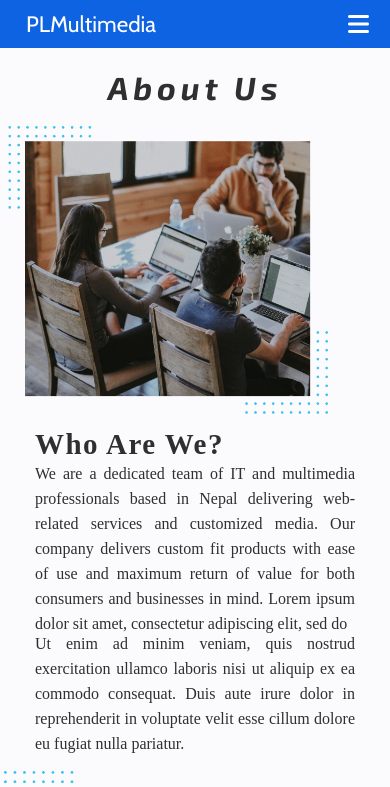
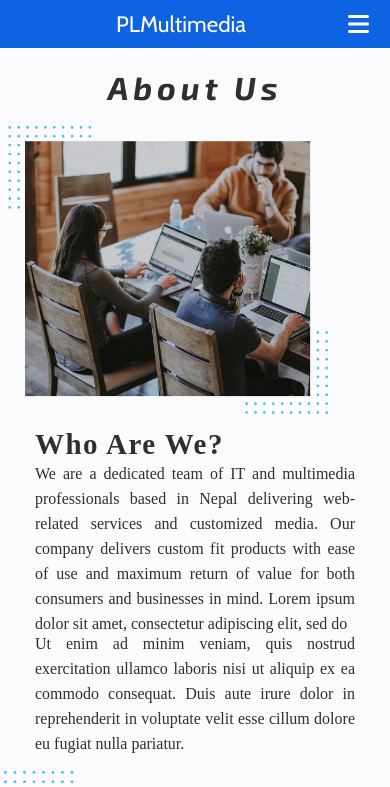
Before and after one commit to SDhakZ/PLMultimedia-Website, a React (Create React App) app: page /about in a window 390 px wide. Shown: the top 787 px of the page. Built offline with nearby package versions, Linux system fonts and the light colour scheme.

Commit message:
"flex-grow in nav-logo"

```diff
--- a/src/components/CSSmodules/NavBar.module.css
+++ b/src/components/CSSmodules/NavBar.module.css
@@ -12,8 +12,6 @@
   padding: 0 8.75rem;
 }
 
-/* Navigation link hover effects */
-
 .nav-container {
   display: flex;
   justify-content: center;
@@ -21,7 +19,7 @@
   width: 100%;
   height: 80px;
 }
-
+/* Navigation logo styles */
 .nav-logo {
   color: #fff;
   align-items: center;
@@ -59,6 +57,7 @@
   margin-left: 1rem;
 }
 
+/* Active nav link styles */
 .nav-item .active {
   border-bottom: 3px solid white;
   font-size: 1.5rem;
@@ -66,6 +65,7 @@
   bottom: 9px;
 }
 
+/* Nav link hover effect */
 .nav-links:before {
   content: " ";
   position: absolute;
@@ -86,6 +86,7 @@
   transition-delay: 0s;
 }
 
+/* Hamburger icon style */
 .nav-icon {
   display: none;
 }
@@ -130,6 +131,11 @@
     transition: all 0.3s;
     overflow-x: hidden;
   }
+
+  .nav-logo {
+    flex-grow: 0;
+  }
+
   .navbar {
     height: 4rem;
   }
--- a/src/components/Pages/About.jsx
+++ b/src/components/Pages/About.jsx
@@ -9,7 +9,7 @@ function About() {
       <h1 className={AboutCSS.aboutUs}>About Us</h1>
       <div className={AboutCSS.WhoAreWe}>
         <div>
-          <img src={meeting} className={AboutCSS.meeting} />
+          <img src={meeting} className={AboutCSS.meeting} alt="meeting" />
         </div>
         <div className={AboutCSS.text}>
           <h2 className={AboutCSS.title}>Who Are We?</h2>
@@ -47,7 +47,7 @@ function About() {
           </p>
         </div>
         <div className={AboutCSS.writing}>
-          <img src={writing} />
+          <img src={writing} alt="writing" />
         </div>
       </div>
     </div>
```
Also changed, not shown: 1 other file (tests, documents, lock files or other folders).
